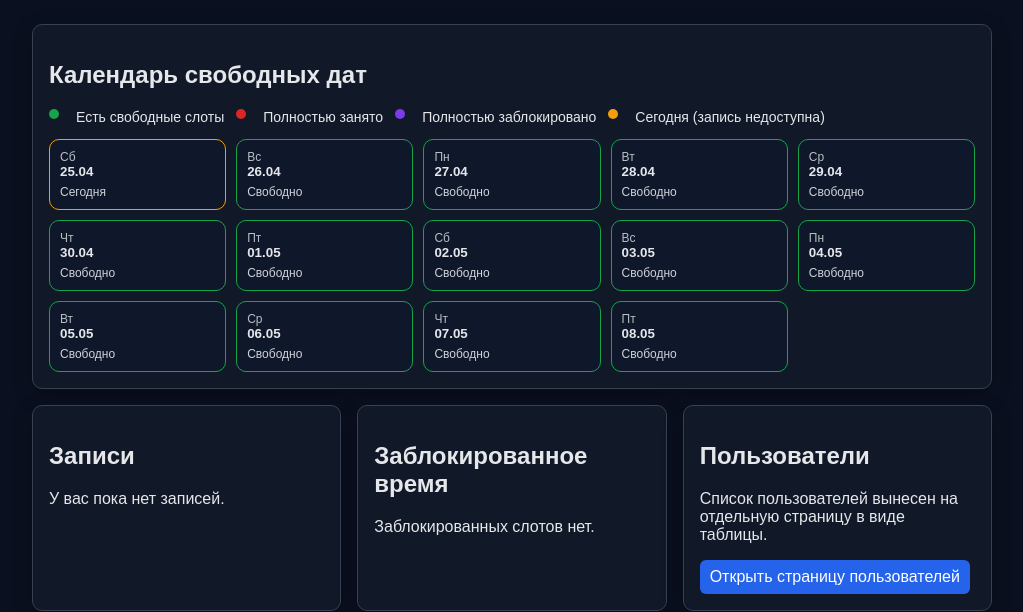
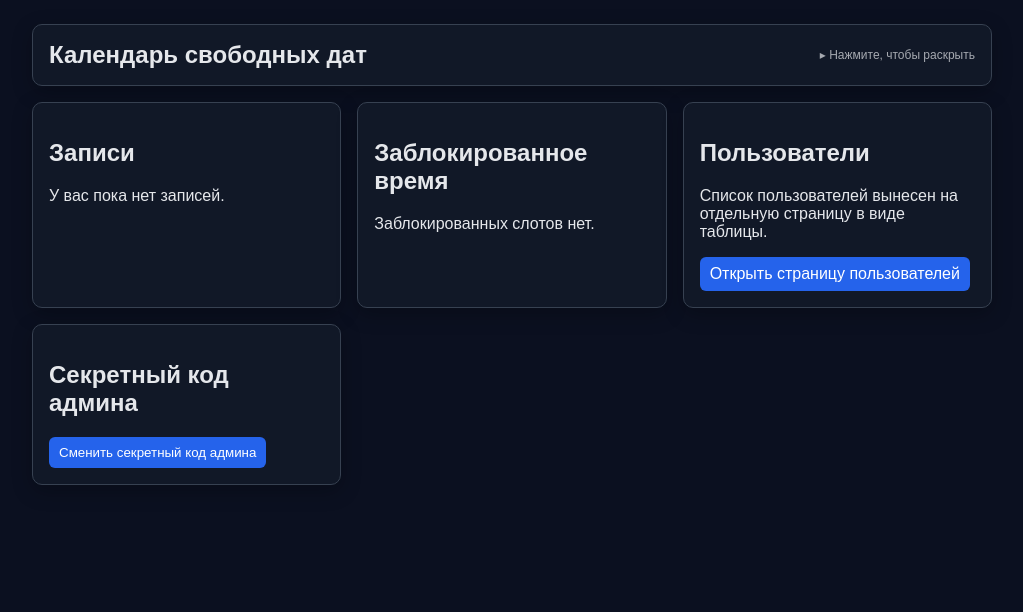
Before and after one commit to AtremTatubalin/Calender, a Flask app: page /dashboard in a window 1280 px wide. Shown: the part 109-721 px from the top of the page, without its empty margins (128-1151 px from the left). After the commit the page ends 594 px from the top, so only its background shows below. Run offline with Flask 3, Linux system fonts and the light colour scheme; the visitor is signed in with stand-in values (Sample User, id 1); data comes from the database, SQL or seed files in the repository.

Commit message:
Update calendar UX and user booking confirmations

```diff
--- a/static/styles.css
+++ b/static/styles.css
@@ -129,6 +129,12 @@
   font-size: 14px;
 }
 
+.legend-item {
+  display: inline-flex;
+  align-items: center;
+  min-width: 0;
+}
+
 .dot {
   display: inline-block;
   width: 10px;
@@ -242,6 +248,46 @@
   border-top: 1px solid #374151;
 }
 
+.calendar-accordion summary {
+  list-style: none;
+  cursor: pointer;
+  display: flex;
+  align-items: center;
+  justify-content: space-between;
+  gap: 8px;
+}
+
+.calendar-accordion summary::-webkit-details-marker {
+  display: none;
+}
+
+.calendar-accordion summary h2 {
+  margin: 0;
+}
+
+.accordion-hint {
+  font-size: 12px;
+  opacity: 0.7;
+}
+
+.calendar-accordion:not([open]) .accordion-hint::before {
+  content: "▸ ";
+}
+
+.calendar-accordion[open] .accordion-hint::before {
+  content: "▾ ";
+}
+
+.modal-actions {
+  display: flex;
+  gap: 8px;
+  margin-top: 12px;
+}
+
+button.secondary {
+  background: #374151;
+}
+
 @media (max-width: 640px) {
   .topbar {
     flex-direction: column;
@@ -261,4 +307,19 @@
     display: block;
     margin: 6px 0 0 0;
   }
+
+  .legend {
+    flex-direction: column;
+    gap: 8px;
+    font-size: 13px;
+  }
+
+  .legend-item {
+    width: 100%;
+    line-height: 1.3;
+  }
+
+  .modal-actions {
+    flex-direction: column;
+  }
 }
--- a/templates/dashboard.html
+++ b/templates/dashboard.html
@@ -3,12 +3,17 @@
 {% block content %}
 <section class="grid">
   <article class="card wide-card">
+    <details class="calendar-accordion">
+      <summary>
         <h2>Календарь свободных дат</h2>
+        <span class="accordion-hint">Нажмите, чтобы раскрыть</span>
+      </summary>
+
       <p class="legend">
-      <span class="dot free"></span> Есть свободные слоты
-      <span class="dot full"></span> Полностью занято
-      <span class="dot blocked"></span> Полностью заблокировано
-      <span class="dot today-locked"></span> Сегодня (запись недоступна)
+        <span class="legend-item"><span class="dot free"></span> Есть свободное время</span>
+        <span class="legend-item"><span class="dot full"></span> Полностью занято</span>
+        <span class="legend-item"><span class="dot blocked"></span> Полностью заблокировано</span>
+        <span class="legend-item"><span class="dot today-locked"></span> Сегодня (запись недоступна)</span>
       </p>
 
       {% if calendar_days %}
@@ -52,6 +57,7 @@
       {% else %}
         <p>Нет дат для отображения.</p>
       {% endif %}
+    </details>
   </article>
 
   <article class="card">
@@ -65,11 +71,21 @@
               — {{ slot.first_name }} {{ slot.last_name }} ({{ slot.phone }})
             {% endif %}
             <form method="post" action="{{ url_for('cancel_slot', slot_id=slot.id) }}" class="inline-form">
-              <button type="submit">Отменить</button>
+              <button
+                type="submit"
+                {% if not session.get('is_admin') %}
+                  class="booking-cancel-btn"
+                  data-action="{{ url_for('cancel_slot', slot_id=slot.id) }}"
+                {% endif %}
+              >Отменить</button>
             </form>
             {% if not session.get('is_admin') %}
               <form method="post" action="{{ url_for('delete_slot', slot_id=slot.id) }}" class="inline-form">
-                <button type="submit" class="danger">Удалить запись</button>
+                <button
+                  type="submit"
+                  class="danger booking-cancel-btn"
+                  data-action="{{ url_for('delete_slot', slot_id=slot.id) }}"
+                >Удалить запись</button>
               </form>
             {% endif %}
           </li>
@@ -120,6 +136,20 @@
   </div>
 </div>
 
+{% if not session.get('is_admin') %}
+  <div id="confirm-modal" class="modal" hidden>
+    <div class="modal-content card">
+      <button type="button" class="close-btn" id="close-confirm-modal">✕</button>
+      <h3 id="confirm-modal-title">Подтверждение записи</h3>
+      <p id="confirm-modal-text"></p>
+      <div class="modal-actions">
+        <button type="button" id="confirm-modal-submit">Подтвердить</button>
+        <button type="button" class="secondary" id="confirm-modal-cancel">Отмена</button>
+      </div>
+    </div>
+  </div>
+{% endif %}
+
 {% if session.get('is_admin') %}
   <div id="secret-modal" class="modal" hidden>
     <div class="modal-content card">
@@ -145,6 +175,26 @@
   const modalTitle = document.getElementById('modal-title');
   const modalSlots = document.getElementById('modal-slots');
   const closeModal = document.getElementById('close-modal');
+  let pendingAction = null;
+
+  function submitPost(action) {
+    const form = document.createElement('form');
+    form.method = 'post';
+    form.action = action;
+    document.body.appendChild(form);
+    form.submit();
+  }
+
+  function openConfirmModal(title, text, action) {
+    if (isAdmin) return;
+    const confirmModal = document.getElementById('confirm-modal');
+    const confirmModalTitle = document.getElementById('confirm-modal-title');
+    const confirmModalText = document.getElementById('confirm-modal-text');
+    confirmModalTitle.textContent = title;
+    confirmModalText.textContent = text;
+    pendingAction = action;
+    confirmModal.hidden = false;
+  }
 
   function makeForm(action, buttonText, className = '') {
     const form = document.createElement('form');
@@ -176,7 +226,7 @@
       } else {
         slots.forEach(slot => {
           const li = document.createElement('li');
-          li.textContent = `${slot.time} (${slot.status})`;
+          li.textContent = `${slot.time}`;
 
           if (slot.status === 'free') {
             li.appendChild(makeForm(`/admin/block/${slot.id}`, 'Блокировать время', 'danger'));
@@ -214,14 +264,11 @@
           confirmBtn.textContent = 'Записаться';
           confirmBtn.className = 'inline-form';
           confirmBtn.addEventListener('click', () => {
-            const confirmed = confirm(`Подтвердить запись?\n${weekdayLabel}, ${slot.time}`);
-            if (confirmed) {
-              const form = document.createElement('form');
-              form.method = 'post';
-              form.action = `/book/${slot.id}`;
-              document.body.appendChild(form);
-              form.submit();
-            }
+            openConfirmModal(
+              'Подтверждение записи',
+              `${weekdayLabel}, ${slot.time}`,
+              `/book/${slot.id}`
+            );
           });
 
           li.appendChild(confirmBtn);
@@ -254,7 +301,42 @@
     }
   });
 
-  if (isAdmin) {
+  if (!isAdmin) {
+    const confirmModal = document.getElementById('confirm-modal');
+    const closeConfirmModal = document.getElementById('close-confirm-modal');
+    const confirmModalCancel = document.getElementById('confirm-modal-cancel');
+    const confirmModalSubmit = document.getElementById('confirm-modal-submit');
+
+    function closeConfirmWindow() {
+      confirmModal.hidden = true;
+      pendingAction = null;
+    }
+
+    closeConfirmModal.addEventListener('click', closeConfirmWindow);
+    confirmModalCancel.addEventListener('click', closeConfirmWindow);
+    confirmModal.addEventListener('click', (event) => {
+      if (event.target === confirmModal) {
+        closeConfirmWindow();
+      }
+    });
+
+    confirmModalSubmit.addEventListener('click', () => {
+      if (pendingAction) {
+        submitPost(pendingAction);
+      }
+    });
+
+    document.querySelectorAll('.booking-cancel-btn').forEach(button => {
+      button.addEventListener('click', (event) => {
+        event.preventDefault();
+        openConfirmModal(
+          'Подтверждение отмены',
+          'Вы уверены, что хотите отменить запись?',
+          button.dataset.action
+        );
+      });
+    });
+  } else {
     const secretModal = document.getElementById('secret-modal');
     const openSecretModal = document.getElementById('open-secret-modal');
     const closeSecretModal = document.getElementById('close-secret-modal');
```
Lines whose indentation alone changed are shown as unchanged.
